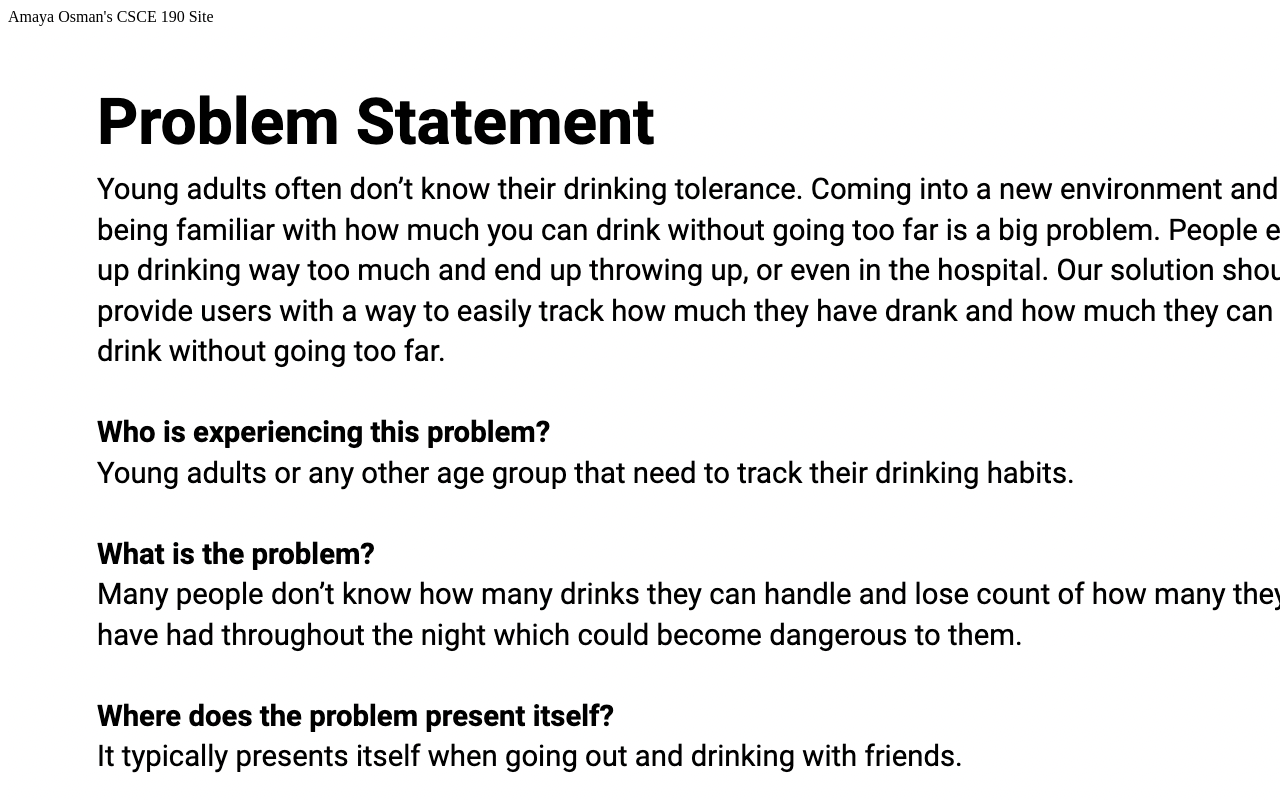
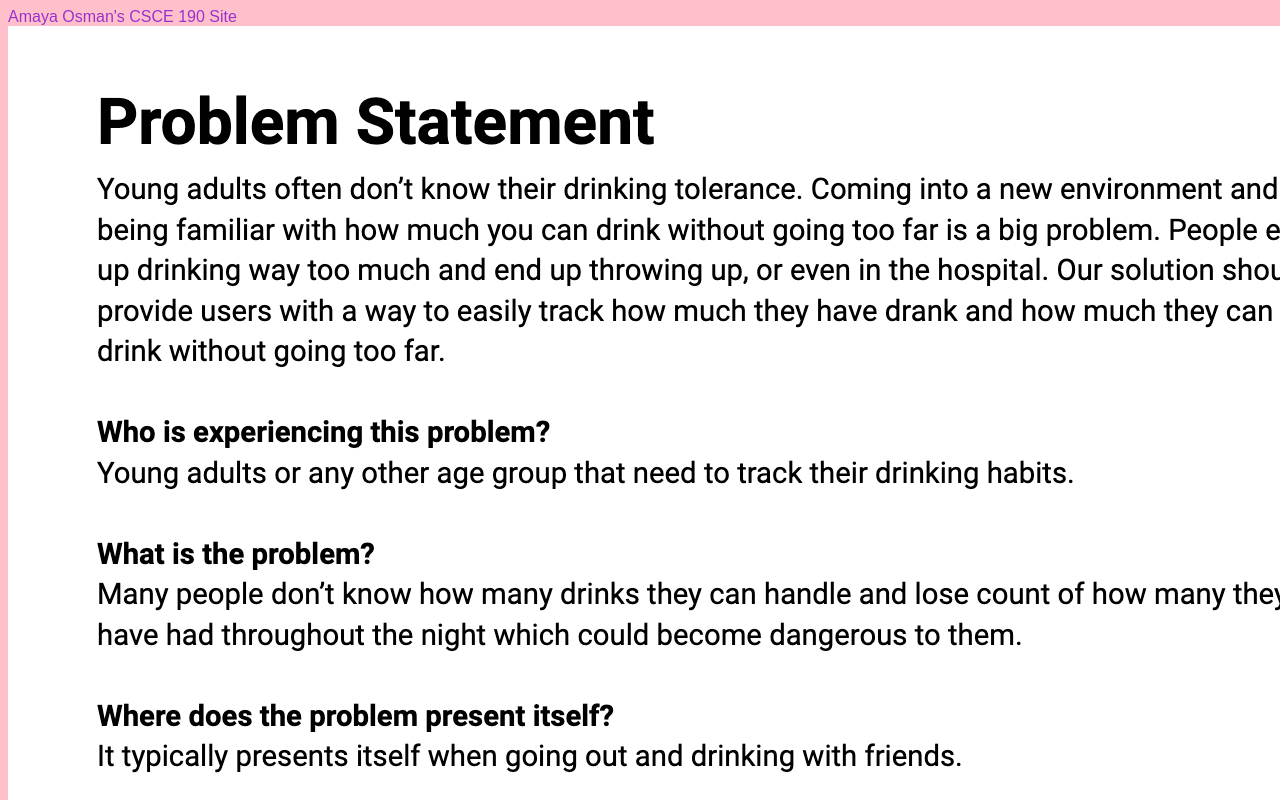
Before and after one commit to amayaosman/amayaosman.github.io, a plain HTML site: page index.html in a window 1280 px wide. Shown: the top 800 px of the page. Drawn offline with Linux system fonts and the light colour scheme.

Commit message:
Add files via upload

```diff
--- a/index.html
+++ b/index.html
@@ -2,7 +2,7 @@
 <html>
     <head>
         <title>CSCE 190: Amaya Osman</title>
-        <linkk rel="stylesheet" href="styles.css">
+        <link rel="stylesheet" href="styles.css">
     </head>
     <body>
         <hl>Amaya Osman's CSCE 190 Site</hl>
@@ -29,9 +29,9 @@
         </section>
                <!--Personna Assignment-->
        <section>
-        <a href="files/190Personas.pdf"><img src="images/Personna.png"></a>
+        <a href= "files/190Personas.pdf"><img src= "images/Personna.png"></a>
         <section class="ass-details">
-            <a href="files/190Personas.pdf"><h2> Personna: 5 Personnas of drinkers</h2></a>
+            <a href= "files/190Personas.pdf"><h2> Personna: 5 Personnas of drinkers</h2></a>
             <p>
                 5 different personnas of the average person who wants to practice safer drinking habits.
             </p>
```
